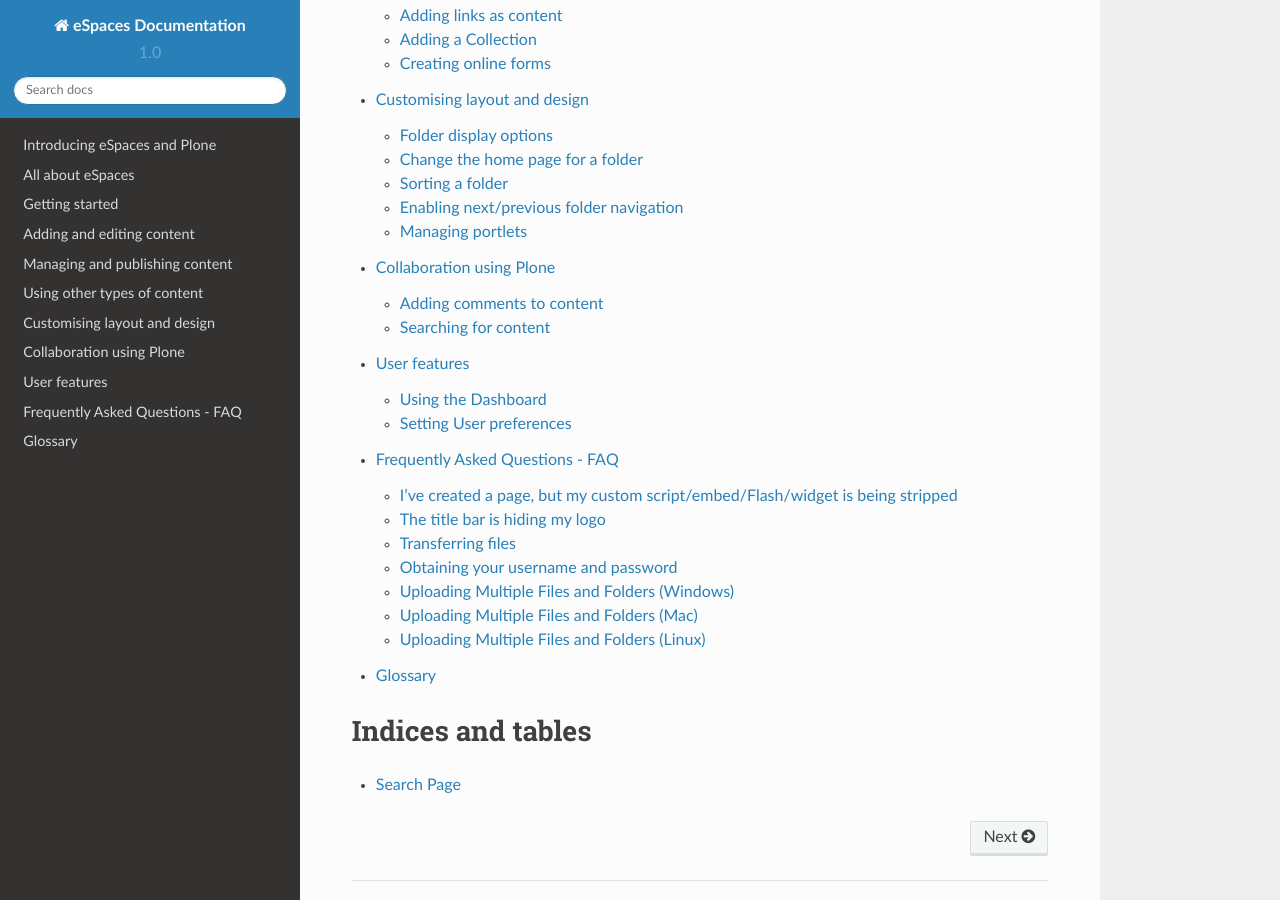
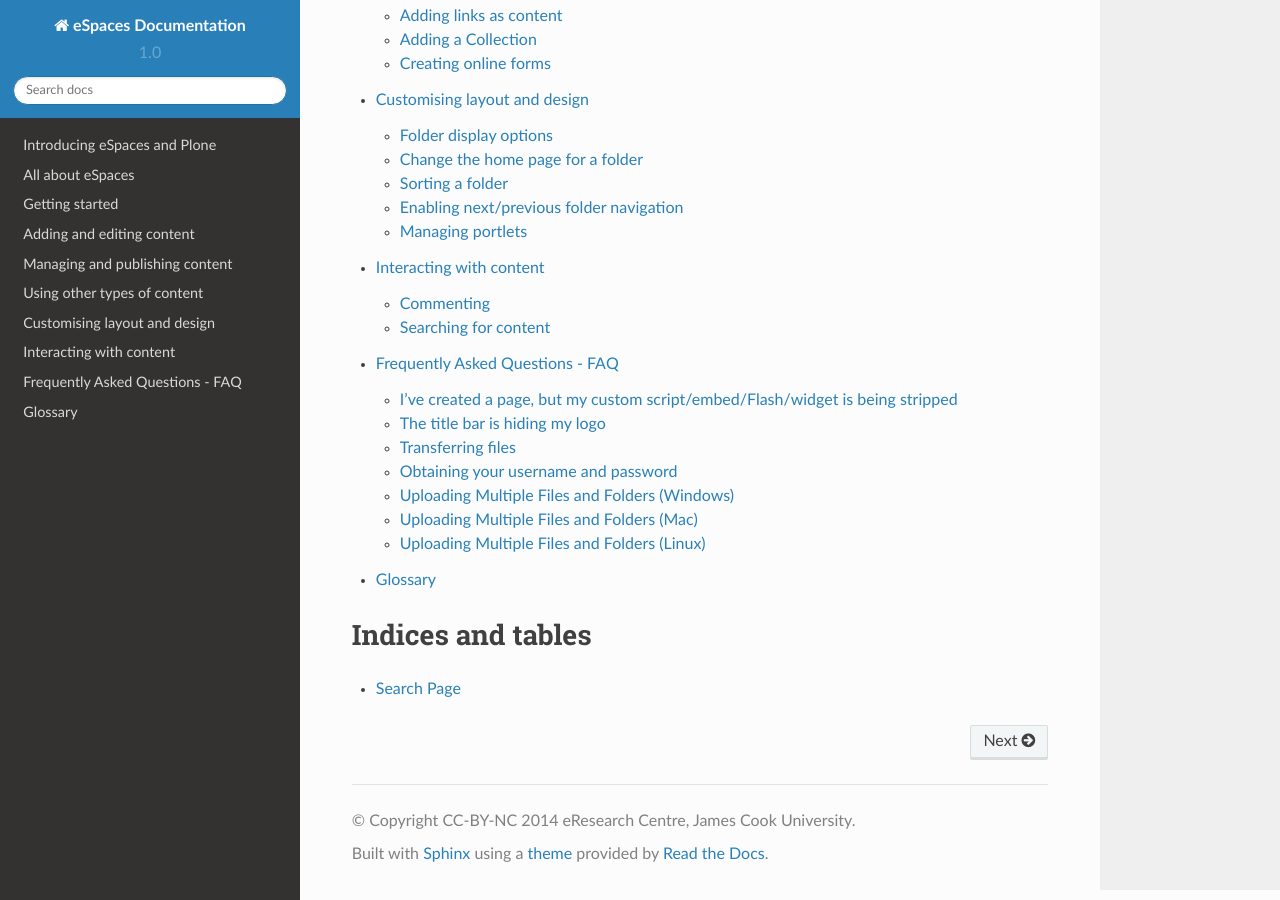
Before and after one commit to jcu-eresearch/plone-user-doc, a Sphinx documentation site: the page built from source/index.rst, in a window 1280 px wide and 900 px high, scrolled down 1128 px. Built offline with Sphinx 7.4.7 and the Read the Docs theme 2.0.0, drawn with Linux system fonts in a browser that asks for light colours; some of the changed lines change nothing that is shown.

Commit message:
Update features to interacting with system

```diff
--- a/source/content-creation.rst
+++ b/source/content-creation.rst
@@ -318,7 +318,9 @@
 To see the complete overview of what metadata can be modified for a given
 content item:
 
-#. Browse to and access the edit interface using the ``Edit`` link.
+#. Browse to the content item you wish to modifiy.
+
+#. Click on the ``Edit`` tab to access the edit interface.
 
 #. Look for these collapsed tabs on the page:
 
--- a/source/features-collaboration.rst
+++ /dev/null
@@ -1,100 +0,0 @@
-Collaboration using Plone
-*************************
-
-
-Adding comments to content
-==========================
-**Comments are an important part of collaboration within your portal.**
-
-With the exception of folders, almost all types of content can be enabled to
-allow comments. If comments are enabled for a particular content item you
-will see an **add comment**  button underneath the content.
-
-
-To enable comments for a single item
-------------------------------------
-
-1. Click onto the content item you want to enable comments on.
-2. Click onto the *Edit* tab at the top.
-3. Click onto the *Settings* tab at the top of the page.
-4. Check the *Allow comments* box. If you can't find the box here, it might
-   be under a different tab (eg 'Properties') as you might be using a custom
-   content type.
-5. Click the *Save* button to commit the change.
-
-.. image:: images/comments.png
-   :alt: Add comments button
-
-
-Adding comments
----------------
-
-1. Go to the *Add Comment* section on the page.
-2. To save the comment, click the *Comment*.
-3. Your comments appear inline underneath the content.
-
-
-Searching for content
-=====================
-**Your portal contains a search engine which can quickly execute a full text search of all documents.**
-
-Enter a text string in the search box, and the site will search for all content which includes
-that string in either the metadata or the text of the document.
-
-.. image:: images/search.png
-   :alt: Search
-
-
-.. Viewing content via RSS
-.. =======================
-.. **Rather than having to check each individual folder that may have content that you are
-.. interested in, you can view the RSS version of that file using a news reader.**
-
-.. RSS stands for **R**\eally **S**\imple **S**\yndication, and allows pages to be viewed
-.. external to Plone or any other web publishing service.
-
-.. Many web browsers have an RSS reader already installed, or offer plug-ins that
-.. have this functionality.
-
-
-.. Enabling syndication on a Folder/Collection
-.. -------------------------------------------
-
-.. 1. Go to the folder or collection you'd like to enable syndication on.
-.. 2. Click onto the *RSS* or *Syndication* tab on the folder (naming depends on
-..    your site's configuration).
-.. 3. Click the **Enable Syndication** button.
-.. 4. Select how often you want your RSS feed updated.
-
-..    1. If you'd like it be updated frequently, then you can select a value like. e.g. every 1 hour.
-..    2. Otherwise, if you don't want your newest content to go out so quickly
-..       (for example, if you want to tentatively release information), then pick
-..       a slower update duration.
-
-
-.. Viewing a feed
-.. --------------
-
-.. 1. Go to the folder or collection you want to get a feed for.
-.. 2. Make sure syndication is enabled for the container.
-.. 3. Look at the document actions area (where 'send to' and 'print this' are)
-..    and you should see 'RSS Feed'
-.. 4. Click this, and use this URL in your news reader.
-
-
-.. Viewing private feeds
-.. ---------------------
-
-.. Plone won't expose private information in RSS feeds; you'll only see public
-.. information because your RSS feed isn't being authenticated as anyone.
-.. Essentially, by default, if you try to load an RSS feed in your reader, you'll
-.. only see what a normal, unauthenticated user sees.
-
-.. In order to be able to see Private content, you'll need to adjust your RSS URL
-.. by adding the following **bold** information to the address:
-
-.. \http://www.site.com/folder/RSS\ **?__ac_name=USERNAME\&__ac_password=PASSWORD**
-
-.. and substituting USERNAME and PASSWORD with your own values for the site.
-
-.. You can now place this URL into your reader and see the Private content.
--- a/source/index.rst
+++ b/source/index.rst
@@ -17,8 +17,7 @@
    content-management
    content-special
    layout-customisation
-   features-collaboration
-   features-user
+   interacting
    faq
    glossary
 
--- /dev/null
+++ b/source/interacting.rst
@@ -0,0 +1,97 @@
+Interacting with content
+************************
+
+
+Commenting
+==========
+
+.. image:: images/comments.png
+   :alt: Add comments button
+   :align: right
+   :width: 300px
+
+Comments are an important part of collaboration and allow you to provide
+feedback or visibly expression opinions.
+
+With the exception of folders, almost all types of content can be enabled to
+allow comments. If comments are enabled for a particular content item you will
+see a comments section underneath the content, and an ``Add comment`` button.
+If this isn't visible, see `Enabling or disabling comments`_ for how to turn
+commenting on.
+
+
+Enabling or disabling comments
+------------------------------
+
+.. note::
+    You requre access to edit a given content item in order to control comments.
+
+
+#. Browse to the content item you wish to adjust comments for.
+
+#. Click on the ``Edit`` tab.
+
+#. Click onto the ``Settings`` tab on the page to reveal extra settings
+   for this content.
+
+#. Enable or disable the ``Allow comments`` field as required.
+
+   If you can't find the field here, it might be under a different tab, such as
+   ``Properties``. Some custom content types can adjust where options are
+   displayed.
+
+#. Click the ``Save`` button to make the change.
+
+#. The page will reload and display your content with its new settings applied.
+
+
+If you selected commenting to be enabled, the comments field will be displayed.
+Likewise, if you selected commenting to be disabled, comments will no longer be
+shown and the ability to add comments will be removed.
+
+
+Adding comments
+---------------
+
+.. note::
+   The content item you wish to add comments to must have commenting enabled
+   first.
+
+#. Browse to the content item you wish to add a comment to.
+
+#. Locate the *Comments* section at the bottom of the page. Depending on how
+   long your page content is, you may need to scroll down the page.
+
+#. Type your comments in to the field provided.
+
+#. To save the comment, click the *Comment*.
+
+#. Your comments appear inline underneath the content.
+
+
+Replying to comments
+--------------------
+
+
+Removing comments
+-----------------
+
+
+Searching for content
+=====================
+
+|project-name| features a full-text search engine for quickly locating
+documents and other content within the site.
+
+.. image:: images/search.png
+   :alt: Search
+
+Enter text in the search box, and the site will search for all content
+which includes that string in either the metadata or the text of the document.
+This includes aspects such as the title of the content item, the description,
+tags, and even full-text inside files such as PDFs and Microsoft Office
+documents.
+
+.. note::
+   The search results will only ever show items that you have access to.  This
+   also applies when logged out - no private content will ever be revealed.
```
